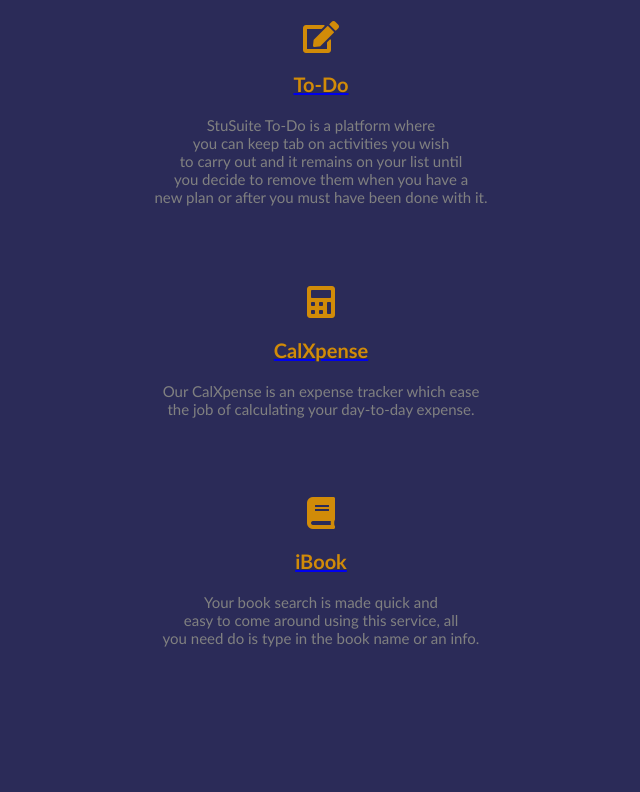
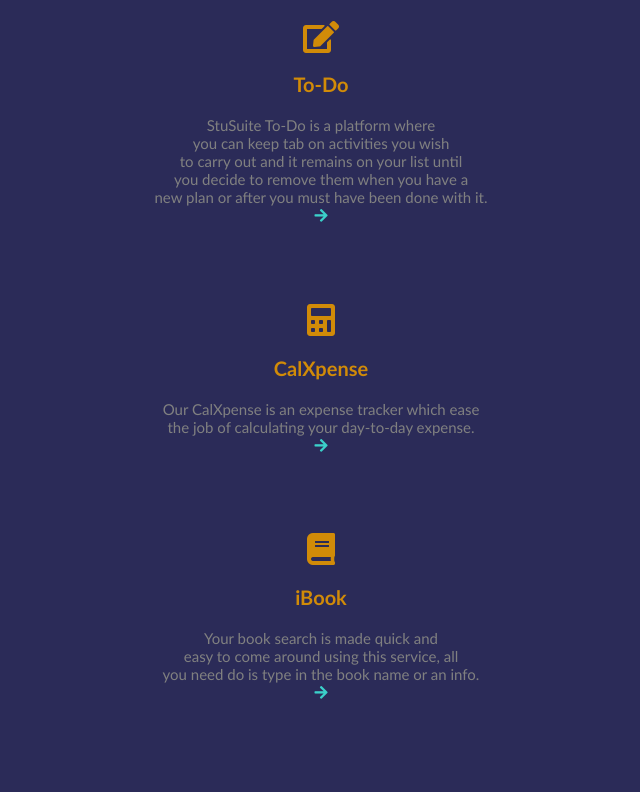
Before and after one commit to naz-coder/StuSuite, a plain HTML site: page index.html in a window 1280 px wide. Shown: the part 908-1700 px from the top of the page, without its empty margins (304-944 px from the left). Drawn offline with Linux system fonts and the light colour scheme.

Commit message:
icons restructured

```diff
--- a/index.html
+++ b/index.html
@@ -19,13 +19,13 @@
                         <a href="index.html"><i class="fa fa-home"></i>Home</a>
                     </li>
 
-                    <li>
+                    <!-- <li>
                         <a href="#"><i class="fa fa-archive"></i>About Us</a>
                     </li>
 
                     <li>
                         <a href="#"><i class="fa fa-cogs"></i>Services</a>
-                    </li>
+                    </li>     -->
                 </ul>
             </nav>
         </header>
@@ -45,8 +45,7 @@
             <h1>Our Services</h1>
                 <h4>We offer you services you need on a daily basis.</h4>
                 <div id="todo">
-                    <a href="todo/index.html"><div class="todo">
-                        <i class="fa fa-edit"></i>
+                    <a><div class="todo"><i class="fa fa-edit"></i>
                         <h2>To-Do</h2>
                         </div>
                     </a>
@@ -54,29 +53,32 @@
                         you can keep tab on activities you wish<br>
                         to carry out and it remains on your list until<br>
                         you decide to remove them when you have a <br>
-                        new plan or after you must have been done with it.
+                        new plan or after you must have been done with it.<br>
+                        <a href="todo/index.html"><i class="fa fa-arrow-right" style="color: rgb(59, 209, 202); font-weight: bolder; "></i></a>
                     </p>
                 </div>
 
                 <div id="expense">
-                    <a href="expense/index.html"><div class="expense">
+                    <a><div class="expense">
                         <i class="fa fa-calculator"></i>
                         <h2>CalXpense</h2>
                     </div>
                     </a>
                     <p>Our CalXpense is an expense tracker which ease<br>
-                        the job of calculating your day-to-day expense.
+                        the job of calculating your day-to-day expense.<br>
+                        <a href="expense/index.html"><i class="fa fa-arrow-right" style="color: rgb(59, 209, 202);"></i></a>
                      </p>
                 </div>
                 <div>
-                    <a href="ibook/index.html"><div class="book">
+                    <a><div class="book">
                         <i class="fa fa-book"></i>
                         <h2>iBook</h2>
                     </div>
                     </a>
                     <p>Your book search is made quick and<br>
                         easy to come around using this service, all<br>
-                        you need do is type in the book name or an info.
+                        you need do is type in the book name or an info.<br>
+                        <a href="ibook/index.html"><i class="fa fa-arrow-right" style="color: rgb(59, 209, 202);"></i></a>
                     </p>
                 </div>
         </section>
--- a/responsive.css
+++ b/responsive.css
@@ -12,7 +12,7 @@
         font-size: 11px;
     }
     i{
-
+        size: ;
     }
     margin: 0px;
     padding: 0px;
```
Also changed, not shown: expense/index.html (+2 -2 lines), ibook/index.html (+2 -2 lines), todo/index.html (+2 -2 lines).
